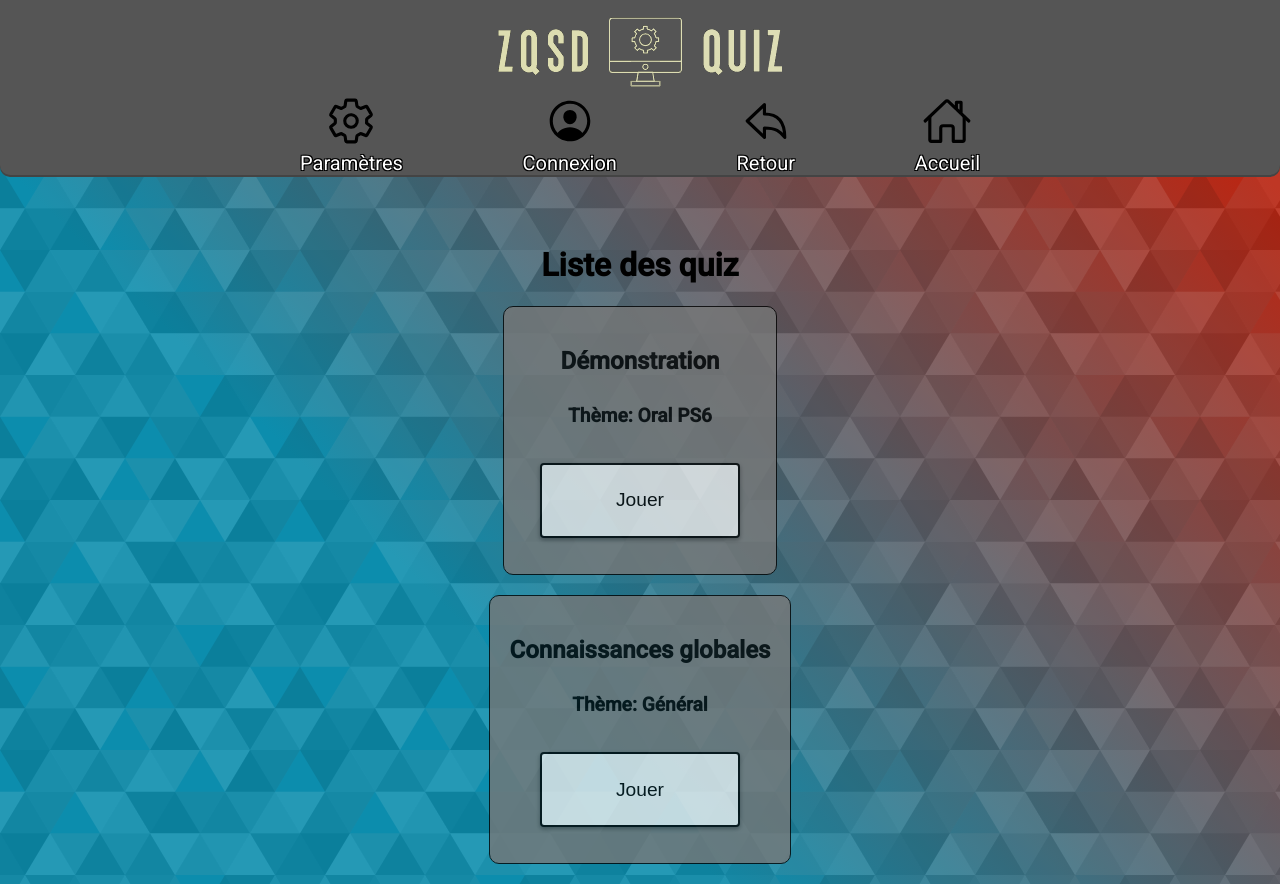
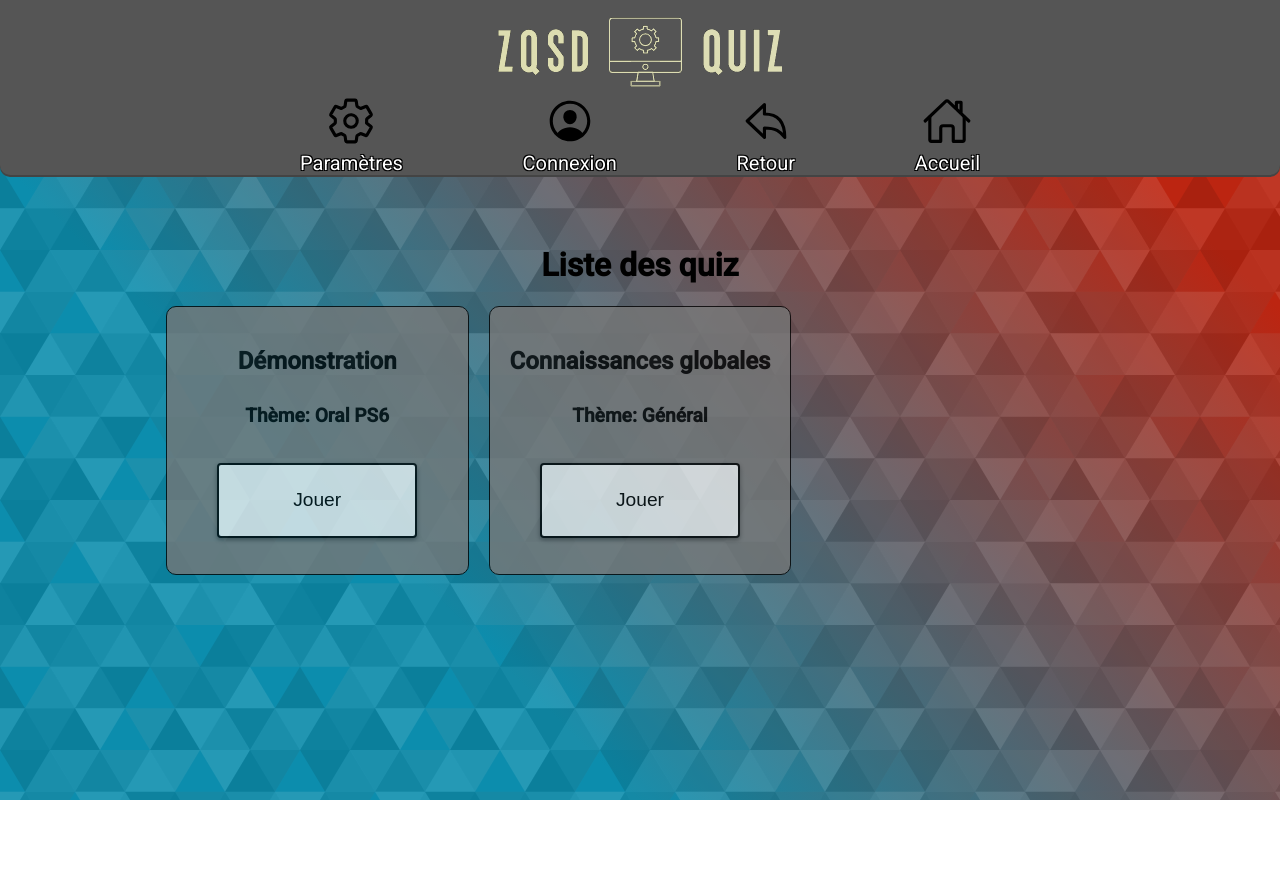
Before and after one commit to 2019-2020-ps6/2022-2023-ps6-zqsd, an Angular app in the folder front-end/: page /QuizList in a window 1280 px wide. After the commit the page ends 800 px from the top, so only its background shows below. Built offline with nearby package versions, Linux system fonts and the light colour scheme.

Commit message:
affichage de quiz liste en grille

```diff
--- a/front-end/src/app/quizz-list/quizz-list.component.html
+++ b/front-end/src/app/quizz-list/quizz-list.component.html
@@ -1,7 +1,7 @@
 <div class="container">
   <h1>Liste des quiz</h1>
-  <ul class="quizz-list" *ngFor="let q of QuizzList">
-    <li class="quizz-item">
+  <ul class="quizz-list grid-list">
+    <li class="quizz-item" *ngFor="let q of QuizzList">
       <h2>{{q.name}}</h2>
       <p>Thème: {{q.theme}}</p>
       <button routerLink="/Gamepage" class="btn-jouer" (click)="jouerQuizz(q.id)">Jouer</button>
--- a/front-end/src/app/quizz-list/quizz-list.component.scss
+++ b/front-end/src/app/quizz-list/quizz-list.component.scss
@@ -67,3 +67,8 @@
   cursor: auto;
   box-shadow: 0px 2px 4px rgba(0, 0, 0, 0.4);
 }
+.grid-list {
+  display: grid;
+  grid-template-columns: repeat(3, 1fr);
+  gap: 20px;
+}
```
